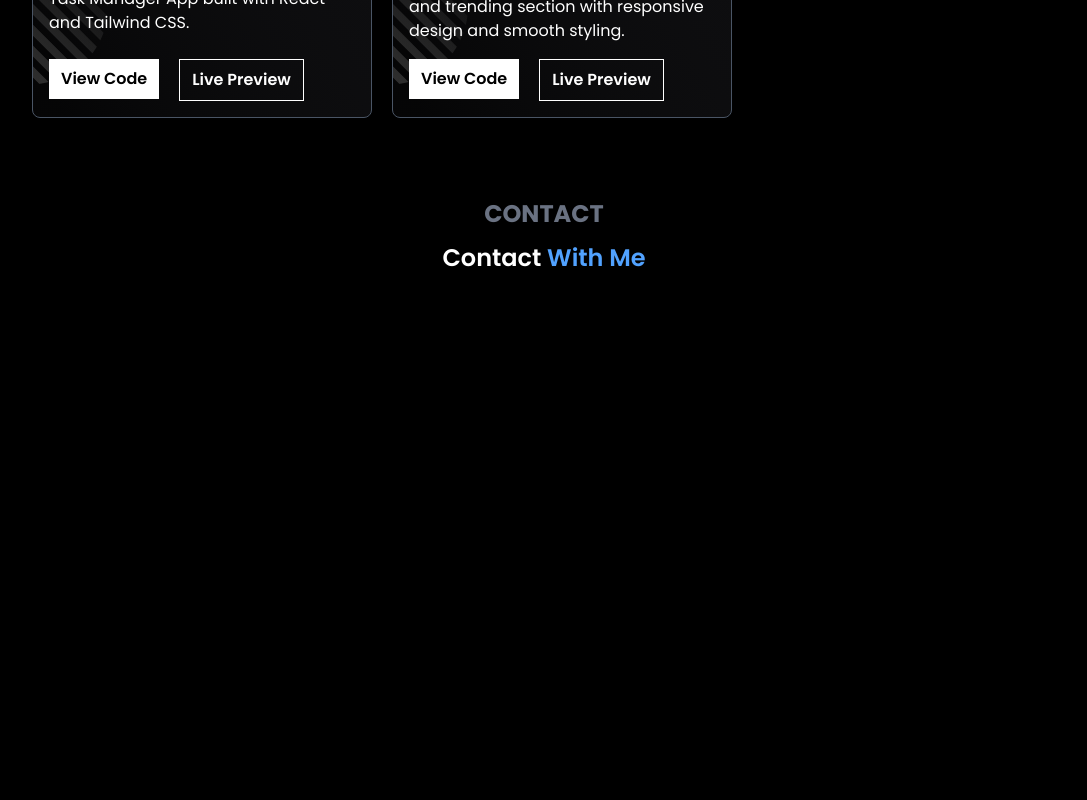
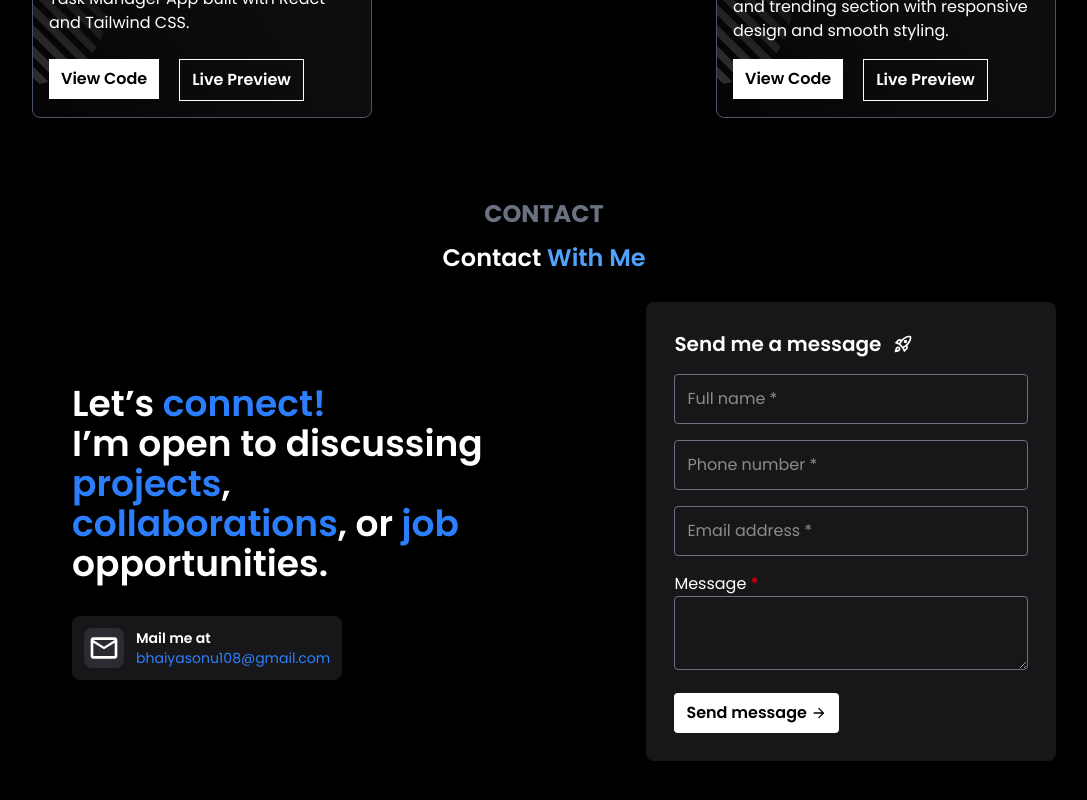
Before and after one commit to sonukr108/My-Portfolio, a React (Vite) app: page / in a window 1280 px wide. Shown: the part 2877-3677 px from the top of the page, without its empty margins (96-1183 px from the left). Built offline with nearby package versions, Linux system fonts and the light colour scheme; a web font is replaced by a local one.

Commit message:
contact prt design completed

```diff
--- a/src/components/Contact.jsx
+++ b/src/components/Contact.jsx
@@ -1,14 +1,49 @@
 import React from 'react'
+import { MdOutlineRocketLaunch, MdArrowForward, MdOutlineEmail } from "react-icons/md";
 
 const Contact = () => {
+
+  const handleSubmit = () => {
+    alert("Form submited successfully")
+  }
+
   return (
     <div id='contact' className='px-[10%] py-10 w-full min-h-[140vh] md:min-h-[100vh]'>
-          <div className=' flex flex-col gap-3 items-center justify-center'>
-            <p className='font-bold text-xl lg:text-2xl text-gray-500'>CONTACT</p>
-            <p className='text-xl lg:text-2xl font-semibold pb-3'>Contact <span className='text-blue-400'>With Me</span></p>
+      <div className=' flex flex-col gap-3 items-center justify-center'>
+        <p className='font-bold text-xl lg:text-2xl text-gray-500'>CONTACT</p>
+        <p className='text-xl lg:text-2xl font-semibold pb-4'>Contact <span className='text-blue-400'>With Me</span></p>
 
+        <div className='flex flex-col md:flex-row gap-5 w-full justify-between'>
+
+          <div className="left w-full md:w-[50%] md:px-5 lg:px-10 flex flex-col gap-8 justify-center ">
+            <p className='text-2xl md:text-4xl font-semibold'>Let’s <span className='text-blue-500'>connect!</span> <br />I’m open to discussing <span className='text-blue-500'>projects</span>, <span className='text-blue-500'>collaborations</span>, or <span className='text-blue-500'>job</span> opportunities.</p>
+            <div className='flex gap-1 md:gap-3 items-center bg-[#17171A] p-2 md:p-3 w-fit text-sm rounded-lg'>
+              <MdOutlineEmail size={40} className='bg-[#2b2b31]  p-1 rounded-lg'/>
+              <div>
+                <p className='font-semibold'>Mail me at</p>
+                <a href="mailto:bhaiyasonu108@gmail.com" className='text-blue-500'>bhaiyasonu108@gmail.com</a>
+              </div>
+            </div>
+          </div>
+
+          <div className="right w-full md:w-[50%] lg:w-[40%] bg-[#17171A] p-4 md:p-7 rounded-lg">
+            <form onSubmit={handleSubmit} className='flex flex-col gap-4'>
+              <p className='flex items-center gap-3 text-lg md:text-xl font-semibold'>Send me a message <MdOutlineRocketLaunch /></p>
+              <input type="text" placeholder='Full name *' required className='w-full border-1 border-gray-500 p-3 rounded-sm outline-none focus:border-green-500' />
+              <input type="text" placeholder='Phone number *' className='w-full border-1 border-gray-500 p-3 rounded-sm outline-none' />
+              <input type="email" placeholder='Email address *' required className='w-full border-1 border-gray-500 p-3 rounded-sm outline-none' />
+              <div>
+                <label htmlFor="message">Message <span className='text-red-600'>*</span></label>
+                <textarea name="message" id="message" required className='w-full border-1 border-gray-500 p-3 rounded-sm outline-none'></textarea>
+              </div>
+              <button type="submit" className="w-fit bg-white text-black px-3 py-2 font-semibold rounded-sm hover:rounded-lg flex items-center gap-1 hover:gap-2 transition-all duration-200 cursor-pointer">
+                Send message <MdArrowForward />
+              </button>
+            </form>
           </div>
         </div>
+      </div>
+    </div>
   )
 }
 
--- a/src/components/Projects.jsx
+++ b/src/components/Projects.jsx
@@ -43,7 +43,7 @@ const Projects = () => {
       <div className=' flex flex-col gap-3 items-center justify-center'>
         <p className='font-bold text-xl lg:text-2xl text-gray-500'>PROJECTS</p>
         <p className='text-xl lg:text-2xl font-semibold pb-3'>My <span className='text-blue-400'>Completed Projects</span></p>
-        <div className="card-container flex flex-wrap gap-5">
+        <div className="card-container flex flex-wrap gap-5 justify-between">
 
           <ProjectCard
             image={QuickQuizImg}
```
